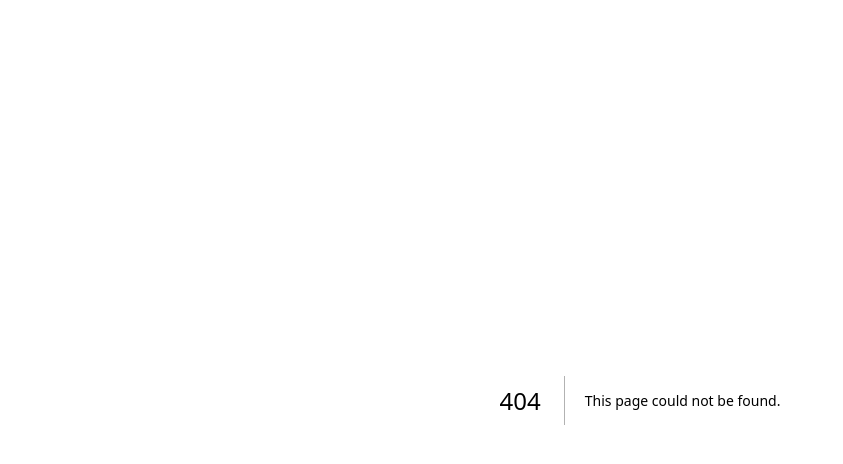
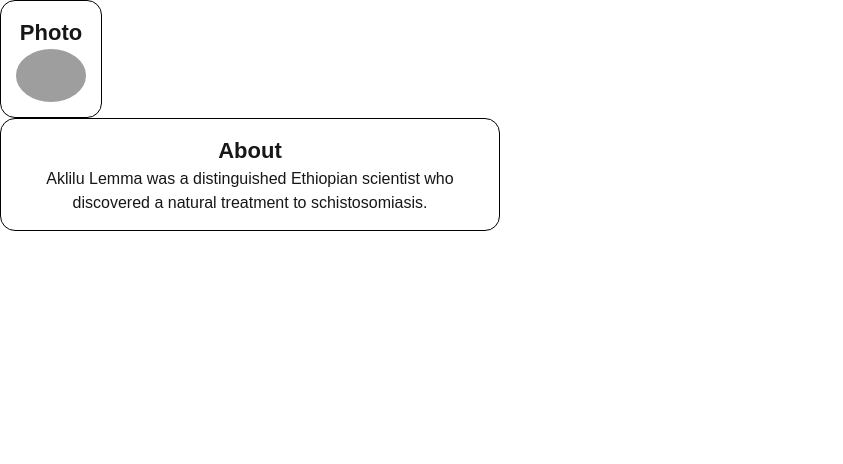
Before and after one commit to CharlieL131/fap-react-comp, a Next.js app: page /props-chalange-3 in a window 1280 px wide. Before the commit this address had no page. Shown: the top 464 px of the page, without its empty margins (0-843 px from the left). Built offline with nearby package versions, Linux system fonts and the light colour scheme; grey boxes are pictures that could not be loaded.

Commit message:
feat: challange 3

```diff
--- /dev/null
+++ b/src/app/props-chalange-3/page.tsx
@@ -0,0 +1,28 @@
+import "./styles.css"
+import Avatar from "@/components/Avatar";
+import Card from "@/components/Card";
+
+export default function Home() {
+  const person =
+      {
+        name: "Aklilu Lemma",
+        imageId: "OKS67lh",
+        profession: "geochemist",
+        awards: ["Miyake Prize for geochemistry", "Tanaka Prize"],
+        discoveries: ["a method for measuring carbon dioxide in seawater"]
+      }
+
+  return (
+    <div>
+    <Card className="custom-card">
+        <h1>Photo</h1>
+        <Avatar person={person} size={70}/>
+    </Card>
+    <Card className="custom-card">
+        <h1>About</h1>
+        <p>Aklilu Lemma was a distinguished Ethiopian scientist who discovered a natural treatment to schistosomiasis.</p>
+    </Card>
+    </div>
+
+  );
+}
--- /dev/null
+++ b/src/app/props-chalange-3/styles.css
@@ -0,0 +1,8 @@
+.card.custom-card {
+    display: flex;
+    flex-direction: column;
+    justify-content: center;
+    align-items: center;
+    max-width: 500px;
+    text-align: center;
+}
--- a/src/components/Card/index.tsx
+++ b/src/components/Card/index.tsx
@@ -2,12 +2,13 @@ import "./styles.css"
 import {ReactNode} from "react";
 
 interface CardProps {
+    className?: string
     children: ReactNode;
 }
 
 export default function Card(props: CardProps) {
     return (
-        <div className="card">
+        <div className={`card ${props.className ? ` ${props.className}` : ""}`}>
             {props.children}
         </div>
     )
--- a/src/components/Card/styles.css
+++ b/src/components/Card/styles.css
@@ -2,5 +2,5 @@
     padding: 15px;
     border-radius: 15px;
     border: 1px solid #000;
-    width: 500px;
+    width: fit-content;
 }
--- a/src/components/Profile/index.tsx
+++ b/src/components/Profile/index.tsx
@@ -10,7 +10,7 @@ interface ProfileProps {
 export default function Profile(props: ProfileProps) {
     return (
         <section className="profile">
-            <Card>
+            <Card className="custom-card">
                 <h2>{props.person.name}</h2>
                 <Avatar person={props.person} size={70}/>
                 <ul>
--- a/src/components/Profile/styles.css
+++ b/src/components/Profile/styles.css
@@ -0,0 +1,3 @@
+.card.custom-card {
+    width: 500px;
+}
```
